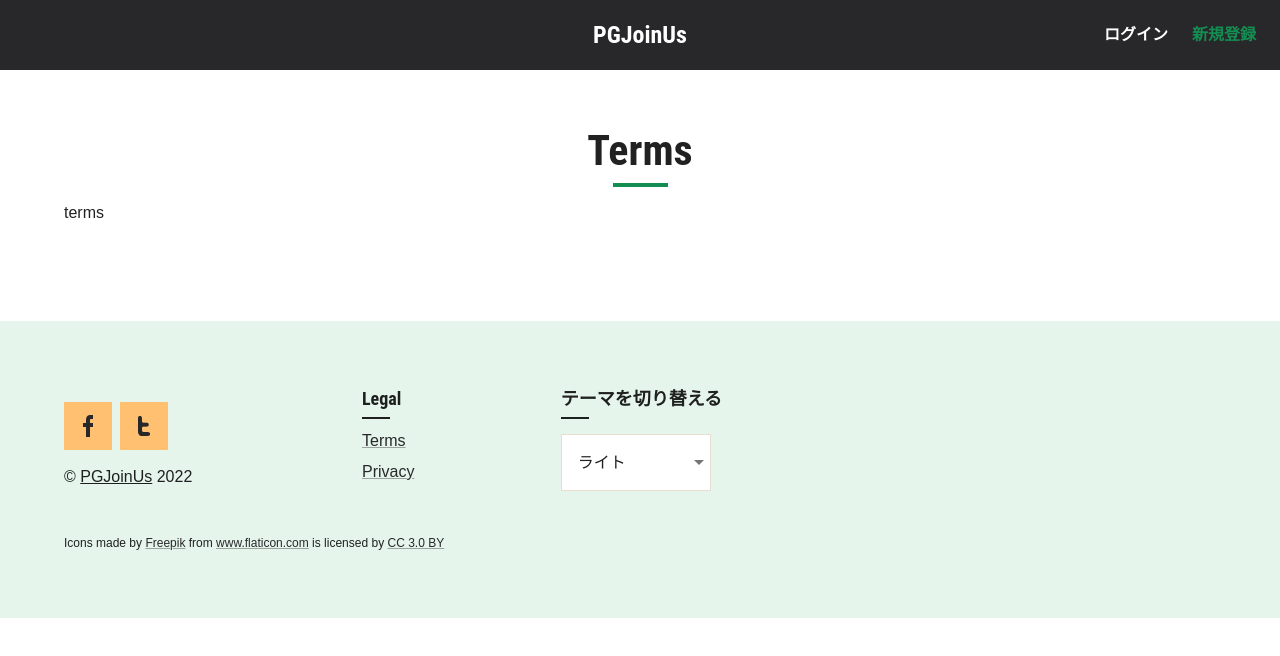
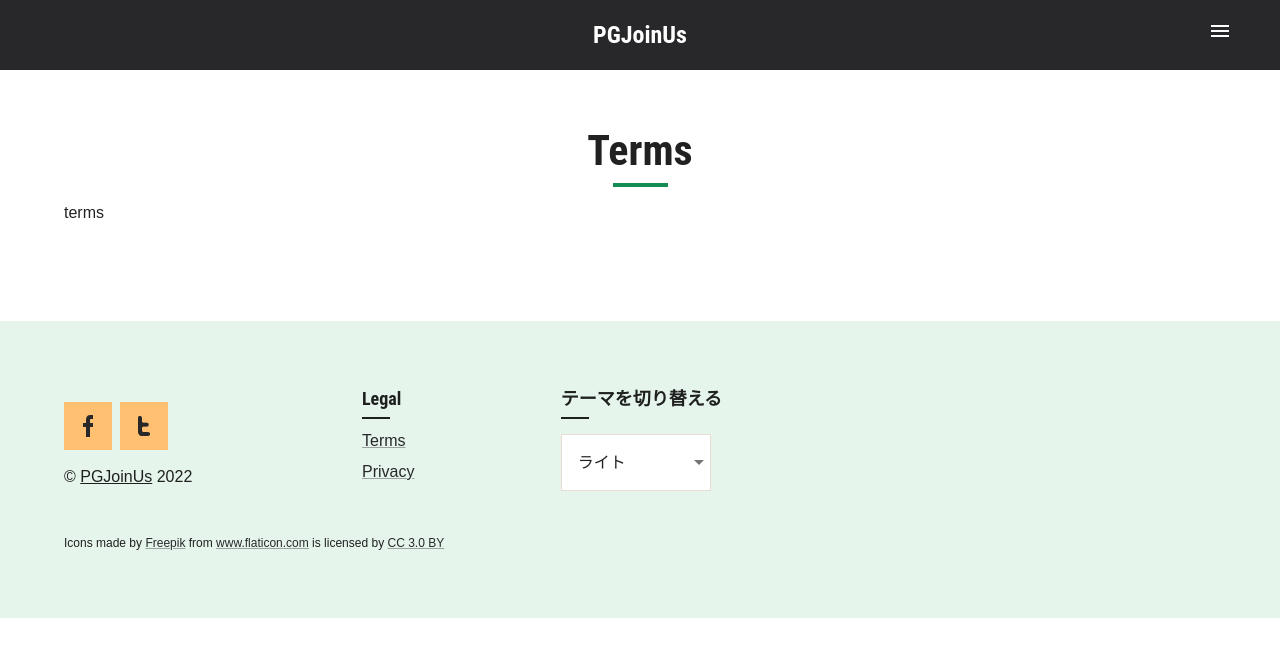
Before and after one commit to takahiro211/pg-joinus-front, a React (Create React App) app: page /terms in a window 1280 px wide. Shown: the top 656 px of the page. Built offline with nearby package versions, Linux system fonts and the light colour scheme.

Commit message:
minor fix (遷移時のmotionのための調整)

```diff
--- a/src/App.tsx
+++ b/src/App.tsx
@@ -4,35 +4,25 @@ import Home from './pages/Home';
 import { AnimatePresence } from "framer-motion";
 import AppFooter from './pages/modules/views/AppFooter';
 import AppAppBar from './pages/modules/views/AppAppBar';
-import { BrowserRouter, Route, Routes } from 'react-router-dom';
+import { Route, Routes, useLocation } from 'react-router-dom';
 import SignIn from './pages/SignIn';
 import SignUp from './pages/SignUp';
 import Terms from './pages/Terms';
 import Privacy from './pages/Privacy';
 import ForgotPassword from './pages/ForgotPassword';
-import { motion } from 'framer-motion';
 import theme from './theme';
 import { ThemeProvider } from '@mui/material';
 import CssBaseline from '@mui/material/CssBaseline';
 
 function App() {
+  const location = useLocation();
   return (
-      <React.StrictMode>
       <ThemeProvider theme={theme}>
         {/* CssBaseline kickstart an elegant, consistent, and simple baseline to build upon. */}
         <CssBaseline />
         <AppAppBar />
         <AnimatePresence exitBeforeEnter>
-            <motion.div
-                    initial={{ opacity: 0, y: 0 }} // 初期状態
-                    animate={{ opacity: 1, y: 0 }} // マウント時
-                    exit={{ opacity: 0, y: 10 }} // アンマウント時
-                    transition={{
-                    duration: 0.8,
-                    }}
-            >
-              <BrowserRouter>
-                <Routes>
+          <Routes location={location} key={location.pathname}>
             <Route path="/" element={<Home />} />
             <Route path="/sign-in" element={<SignIn />} />
             <Route path="/sign-up" element={<SignUp />} />
@@ -40,12 +30,9 @@ function App() {
             <Route path="/privacy" element={<Privacy />} />
             <Route path="/forgot-password" element={<ForgotPassword />} />
           </Routes>
-              </BrowserRouter>
-            </motion.div>
         </AnimatePresence>
         <AppFooter />
       </ThemeProvider>
-      </React.StrictMode>
     );
 };
 
--- a/src/index.tsx
+++ b/src/index.tsx
@@ -3,13 +3,16 @@ import ReactDOM from 'react-dom/client';
 import './index.css';
 import App from './App';
 import reportWebVitals from './reportWebVitals';
+import { BrowserRouter } from 'react-router-dom';
 
 const root = ReactDOM.createRoot(
   document.getElementById('root') as HTMLElement
 );
 root.render(
   <React.StrictMode>
-    <App />
+    <BrowserRouter>
+      <App />
+    </BrowserRouter>
   </React.StrictMode>
 );
 
--- a/src/pages/ForgotPassword.tsx
+++ b/src/pages/ForgotPassword.tsx
@@ -7,6 +7,7 @@ import { email, required } from './modules/form/validation';
 import RFTextField from './modules/form/RFTextField';
 import FormButton from './modules/form/FormButton';
 import FormFeedback from './modules/form/FormFeedback';
+import withRoot from '../withRoot';
 
 function ForgotPassword() {
   const [sent, setSent] = React.useState(false);
@@ -85,4 +86,4 @@ function ForgotPassword() {
   );
 }
 
-export default ForgotPassword;
+export default withRoot(ForgotPassword);
--- a/src/pages/Home.tsx
+++ b/src/pages/Home.tsx
@@ -4,6 +4,7 @@ import ProductSmokingHero from './modules/views/ProductSmokingHero';
 import ProductHero from './modules/views/ProductHero';
 import ProductValues from './modules/views/ProductValues';
 import ProductHowItWorks from './modules/views/ProductHowItWorks';
+import withRoot from '../withRoot';
 
 function Index() {
   return (
@@ -17,4 +18,4 @@ function Index() {
   );
 }
 
-export default Index;
+export default withRoot(Index);
--- a/src/pages/Privacy.tsx
+++ b/src/pages/Privacy.tsx
@@ -3,6 +3,7 @@ import Container from '@mui/material/Container';
 import Box from '@mui/material/Box';
 import Markdown from './modules/components/Markdown';
 import Typography from './modules/components/Typography';
+import withRoot from '../withRoot';
 
 function Privacy() {
   const privacy = 'privacy'
@@ -20,4 +21,4 @@ function Privacy() {
   );
 }
 
-export default Privacy;
+export default withRoot(Privacy);
--- a/src/pages/SignIn.tsx
+++ b/src/pages/SignIn.tsx
@@ -8,6 +8,7 @@ import { email, required } from './modules/form/validation';
 import RFTextField from './modules/form/RFTextField';
 import FormButton from './modules/form/FormButton';
 import FormFeedback from './modules/form/FormFeedback';
+import withRoot from '../withRoot';
 
 function SignIn() {
   const [sent, setSent] = React.useState(false);
@@ -109,4 +110,4 @@ function SignIn() {
   );
 }
 
-export default SignIn;
+export default withRoot(SignIn);
--- a/src/pages/SignUp.tsx
+++ b/src/pages/SignUp.tsx
@@ -9,6 +9,7 @@ import { email, required } from './modules/form/validation';
 import RFTextField from './modules/form/RFTextField';
 import FormButton from './modules/form/FormButton';
 import FormFeedback from './modules/form/FormFeedback';
+import withRoot from '../withRoot';
 
 function SignUp() {
   const [sent, setSent] = React.useState(false);
@@ -121,4 +122,4 @@ function SignUp() {
   );
 }
 
-export default SignUp;
+export default withRoot(SignUp);
--- a/src/pages/Terms.tsx
+++ b/src/pages/Terms.tsx
@@ -3,6 +3,7 @@ import Container from '@mui/material/Container';
 import Box from '@mui/material/Box';
 import Markdown from './modules/components/Markdown';
 import Typography from './modules/components/Typography';
+import withRoot from '../withRoot';
 
 function Terms() {
   const terms = 'terms'
@@ -20,4 +21,4 @@ function Terms() {
   );
 }
 
-export default Terms;
+export default withRoot(Terms);
--- a/src/pages/modules/views/AppAppBar.tsx
+++ b/src/pages/modules/views/AppAppBar.tsx
@@ -3,6 +3,8 @@ import Box from '@mui/material/Box';
 import Link from '@mui/material/Link';
 import AppBar from '../components/AppBar';
 import Toolbar from '../components/Toolbar';
+import MenuIcon from '@mui/icons-material/Menu';
+import { Container } from '@mui/material';
 
 const rightLink = {
   fontSize: 16,
@@ -14,6 +16,7 @@ function AppAppBar() {
   return (
     <div>
       <AppBar position="fixed">
+        <Container maxWidth="xl">
           <Toolbar sx={{ justifyContent: 'space-between' }}>
             <Box sx={{ flex: 1 }} />
             <Link
@@ -33,18 +36,11 @@ function AppAppBar() {
                 href="/sign-in/"
                 sx={rightLink}
               >
-              {'ログイン'}
-            </Link>
-            <Link
-              variant="h6"
-              underline="none"
-              href="/sign-up/"
-              sx={{ ...rightLink, color: 'secondary.main' }}
-            >
-              {'新規登録'}
+                <MenuIcon />
               </Link>
             </Box>
           </Toolbar>
+        </Container>
       </AppBar>
       <Toolbar />
     </div>
--- /dev/null
+++ b/src/withRoot.tsx
@@ -0,0 +1,23 @@
+import * as React from 'react';
+import { motion } from "framer-motion";
+
+export default function withRoot<P extends JSX.IntrinsicAttributes>(
+  Component: React.ComponentType<P>,
+) {
+  function WithRoot(props: P) {
+    return (
+      <motion.div
+              initial={{ opacity: 0, y: 0 }} // 初期状態
+              animate={{ opacity: 1, y: 0 }} // マウント時
+              exit={{ opacity: 10, y: 0 }} // アンマウント時
+              transition={{
+              duration: 0.8,
+              }}
+      >
+        <Component {...props} />
+      </motion.div>
+    );
+  }
+
+  return WithRoot;
+}
```
Also changed, not shown: 1 other file (tests, documents, lock files or other folders). Lines whose indentation alone changed are shown as unchanged.
